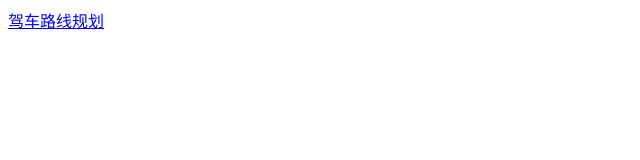
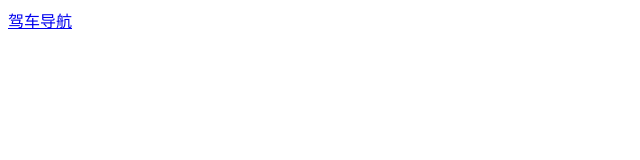
Before and after one commit to gulewei/map-call-up, a plain HTML site: page index.html in a window 1280 px wide. Shown: the full height of the page, 0-640 px from the left. Drawn offline with Linux system fonts and the light colour scheme.

Commit message:
百度地图导航

```diff
--- a/index.html
+++ b/index.html
@@ -9,8 +9,7 @@
 </head>
 
 <body>
-  <a href="bdapp://map/direction?region=beijing&origin=39.98871,116.43234&destination=name:西直门&mode=driving">
-    驾车路线规划</a>
+  <a href="bdapp://map/navi?query=故宫">驾车导航</a>
 </body>
 
 </html>
```
